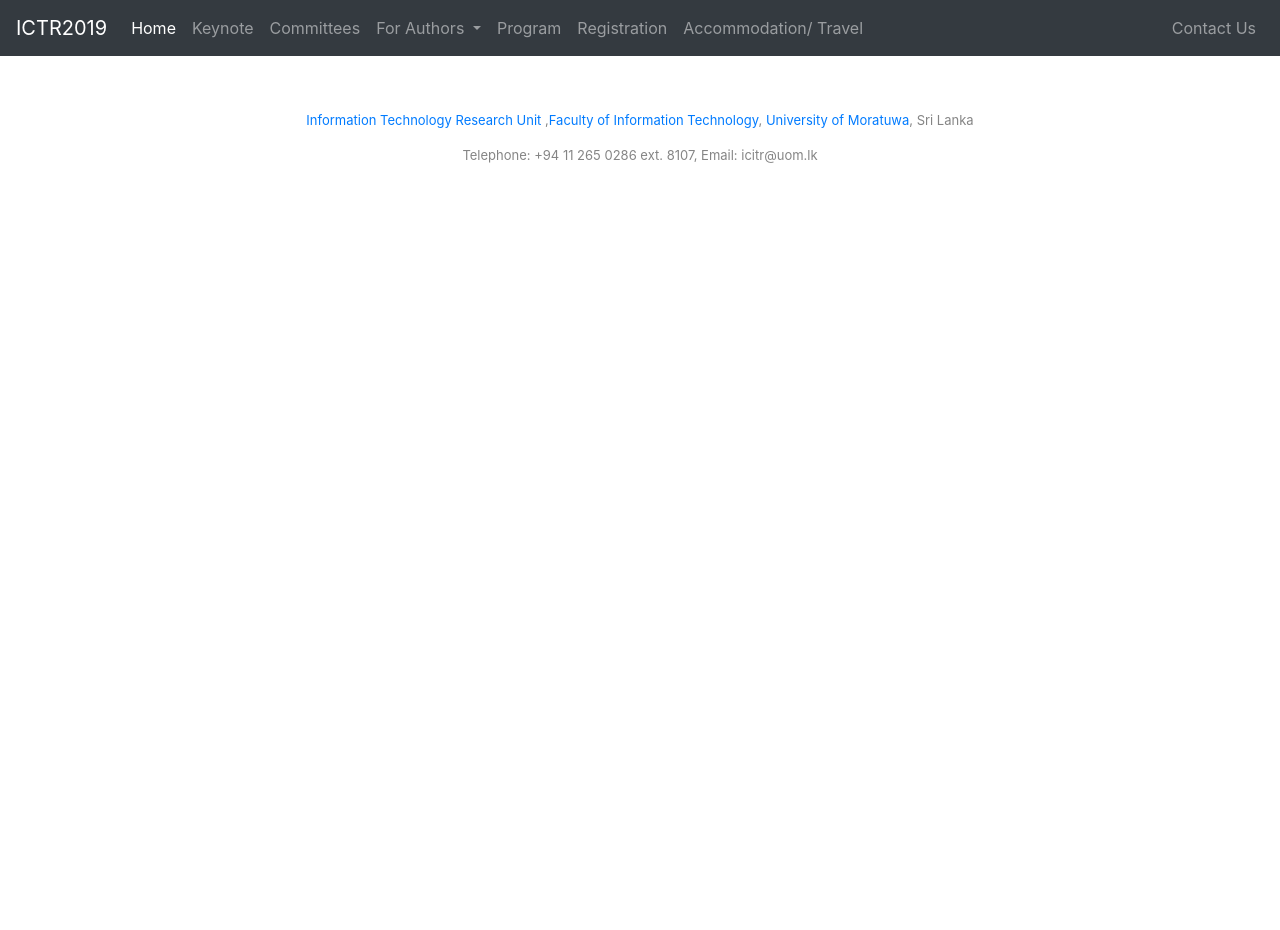
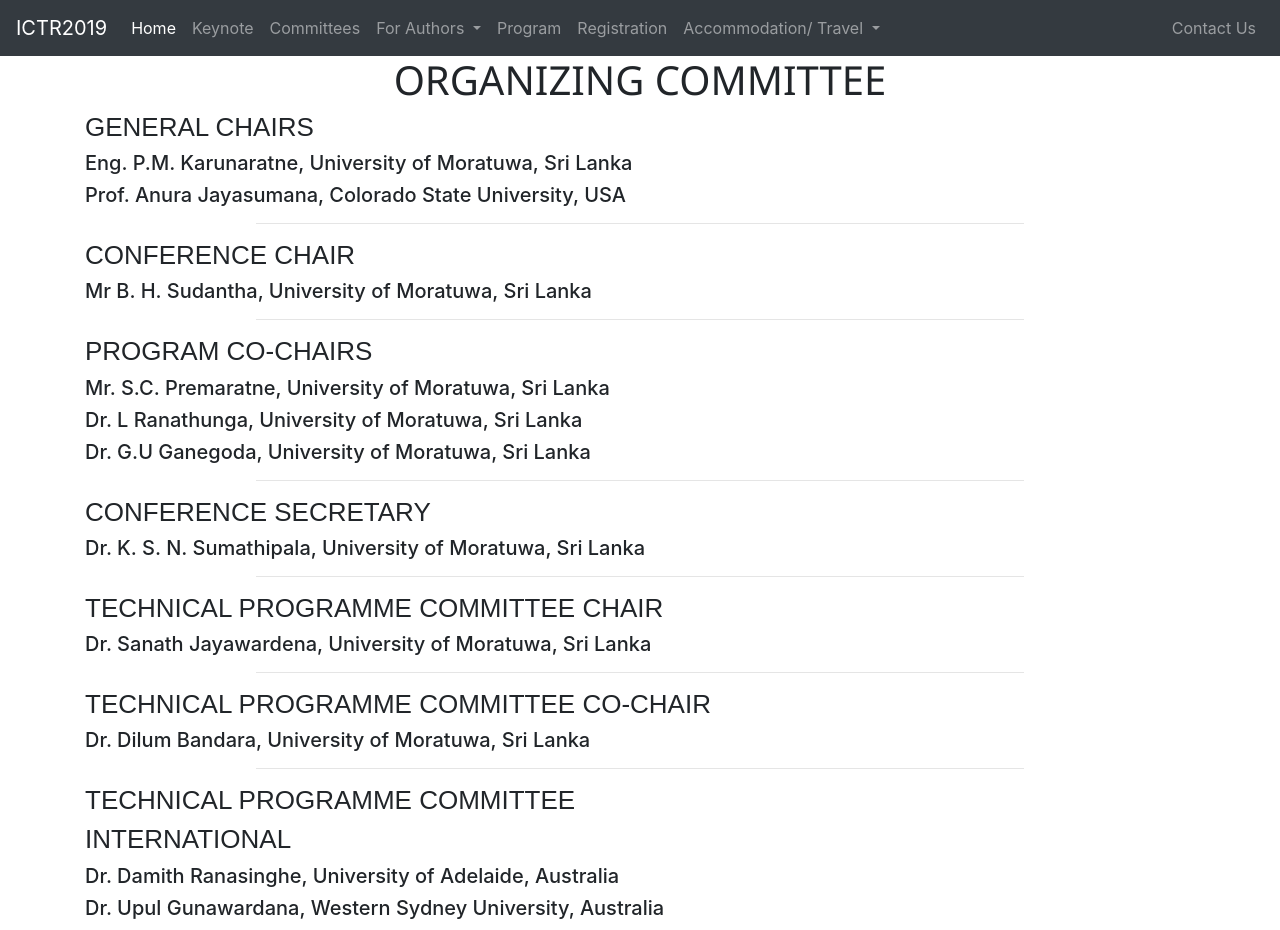
Before and after one commit to DanushkaDissanayaka/ITIRU, an Angular app: page /committees in a window 1280 px wide. Before the commit this address led to /. Shown: the top 930 px of the page. Before the commit the page ends 800 px from the top, so only its background shows below. Built offline with nearby package versions, Linux system fonts and the light colour scheme.

Commit message:
complete the keynote speakers component and committees component

```diff
--- a/src/app/app.module.ts
+++ b/src/app/app.module.ts
@@ -13,6 +13,7 @@ import { CallForPapersComponent } from './forAuthors/call-for-papers/call-for-pa
 import { ImportantDatesComponent } from './forAuthors/important-dates/important-dates.component';
 import { SubmitionGuidLineComponent } from './forAuthors/submition-guid-line/submition-guid-line.component';
 import { CammeraReayPapersComponent } from './forAuthors/cammera-reay-papers/cammera-reay-papers.component';
+import { CommitteesComponent } from './committees/committees.component';
 
 @NgModule({
   declarations: [
@@ -27,7 +28,8 @@ import { CammeraReayPapersComponent } from './forAuthors/cammera-reay-papers/cam
     KeynoteSpeakersComponent,
     ImportantDatesComponent,
     SubmitionGuidLineComponent,
-    CammeraReayPapersComponent
+    CammeraReayPapersComponent,
+    CommitteesComponent
   ],
   imports: [
     BrowserModule,
--- /dev/null
+++ b/src/app/committees/committees.component.html
@@ -0,0 +1,148 @@
+<h1 class="text-center title">ORGANIZING COMMITTEE</h1>
+<div class="container">
+  <h3 class="subtitle">GENERAL CHAIRS</h3>
+  <div>
+    <h5>Eng. P.M. Karunaratne,  University of Moratuwa, Sri Lanka</h5>
+    <h5>Prof. Anura Jayasumana, Colorado State University, USA</h5>
+  </div>
+</div>
+<hr>
+<div class="container">
+  <h3 class="subtitle">CONFERENCE CHAIR</h3>
+  <div>
+    <h5>Mr B. H. Sudantha,  University of Moratuwa, Sri Lanka</h5>
+  </div>
+</div>
+<hr>
+<div class="container">
+  <h3 class="subtitle">PROGRAM CO-CHAIRS</h3>
+  <div>
+    <h5>Mr. S.C. Premaratne,  University of Moratuwa, Sri Lanka</h5>
+    <h5>Dr. L Ranathunga,  University of Moratuwa, Sri Lanka</h5>
+    <h5>Dr. G.U Ganegoda,  University of Moratuwa, Sri Lanka</h5>
+  </div>
+</div>
+<hr>
+<div class="container">
+  <h3 class="subtitle">CONFERENCE SECRETARY</h3>
+  <div>
+    <h5>Dr. K. S. N. Sumathipala,  University of Moratuwa, Sri Lanka</h5>
+  </div>
+</div>
+<hr>
+<div class="container">
+  <h3 class="subtitle">TECHNICAL PROGRAMME COMMITTEE CHAIR</h3>
+  <div>
+    <h5>Dr. Sanath Jayawardena, University of Moratuwa, Sri Lanka</h5>
+  </div>
+</div>
+<hr>
+<div class="container">
+  <h3 class="subtitle">TECHNICAL PROGRAMME COMMITTEE CO-CHAIR</h3>
+  <div>
+    <h5>Dr. Dilum Bandara, University of Moratuwa, Sri Lanka</h5>
+  </div>
+</div>
+<hr>
+<div class="container">
+  <h3 class="subtitle">TECHNICAL PROGRAMME COMMITTEE</h3>
+  <h4 class="subtitle">INTERNATIONAL</h4>
+  <div>
+    <h5>Dr. Damith Ranasinghe, University of Adelaide, Australia</h5>
+    <h5>Dr. Upul Gunawardana, Western Sydney University, Australia</h5>
+    <h5>Prof. Jimson Mathew, Indian Institute of Technology, Patna, India</h5>
+    <h5>Prof. Chan-Yun Yang, National Taipei University, Taiwan</h5>
+    <h5>Prof. Chinthaka Premachandra, Shibaura Institute of Technology, Japan</h5>
+    <h5>Mr.Suwannit Chareen Chit , Universiti Utara Malaysia, Malaysia</h5>
+    <h5>Prof. Suhaidi Hassan, Universiti Utara Malaysia, Malaysia</h5>
+    <h5>Prof. Osman Ghazali, Universiti Utara Malaysia, Malaysia</h5>
+    <h5>Dr. Ikram Ud Din, University of Peshawar, Pakistan</h5>
+    <h5>Dr. Ibrahim Abdullahi, Ibrahim Badamasi Babangida University, Nigeria</h5>
+    <h5>Dr. Kaushal Keraminiyage, University of Huddersfield, United Kingdom</h5>
+    <h5>Dr. Thrishantha Nanayakkara, Imperial College, London</h5>
+    <h5>Dr. Naseer Alquraishi, Wasit University, Iraq</h5>
+  </div>
+  <h4 class="subtitle">LOCAL</h4>
+  <div>
+    <h5>Emeritus Professor DA Tantrigoda, University of Sri Jayewardenepura, Sri Lanka</h5>
+    <h5>Dr. Manjula Sandirigama, University of Peradeniya, Sri Lanka</h5>
+    <h5>Dr. Ruvan Weerasinghe, University of Colombo School of Computing, Sri Lanka</h5>
+    <h5>Mr. DDA Gamini University of Sri Jayewardenepura, Sri Lanka</h5>
+    <h5>Mrs. Vishaka Nanayakkara, University of Moratuwa, Sri Lanka</h5>
+    <h5>Dr. Ajantha Atukorale, University of Colombo School of Computing, Sri Lanka</h5>
+    <h5>Prof. K.P Hewagamage, University of Colombo School of Computing, Sri Lanka</h5>
+    <h5>Dr. Prasad Jayaweera, University of Sri Jayewaredenepura, Sri Lanka</h5>
+    <h5>Dr. Senaka Amarakeerthi, University of Sri Jayewaredenepura, Sri Lanka</h5>
+    <h5>Dr. HT Chaminda, Lanka Nippon BizTech Institute, Sri Lanka</h5>
+    <h5>Dr. A Dharmawansa, Wayamba University of Sri Lanaka, Sri Lanka</h5>
+    <h5>Dr. TGI Fernando, University of Sri Jayewardenepura, Sri Lanka</h5>
+    <h5>Dr. L Gunawardena, University of Sri Jayewardenepura, Sri Lanka</h5>
+    <h5>Dr. P Kalansuriya, Kothalawala Defence University, Sri Lanka</h5>
+    <h5>Dr. WKIL Wanniarachchi, University of Sri Jayewardenepura, Sri Lanka</h5>
+    <h5>Prof. A.S Karunananda, University of Moratuwa, Sri Lanka</h5>
+    <h5>Dr.M.F.M Firdhous, University of Moratuwa, Sri Lanka</h5>
+    <h5>Mr. S.C. Premaratne, University of Moratuwa, Sri Lanka</h5>
+    <h5>Dr. L Ranathunga, University of Moratuwa, Sri Lanka</h5>
+    <h5>Dr. C.R.J Amalraj, University of Moratuwa, Sri Lanka</h5>
+    <h5>Dr. S Ahangama, University of Moratuwa, Sri Lanka</h5>
+    <h5>Mr. C.P Wijesiriwardana, University of Moratuwa, Sri Lanka</h5>
+    <h5>Dr. S. Adhikari, University of Moratuwa, Sri Lanka</h5>
+    <h5>Mrs. K.A.D.T Kulawansa, University of Moratuwa, Sri Lanka</h5>
+    <h5>Dr. (Mrs.) K.S.D Fernando, University of Moratuwa, Sri Lanka</h5>
+    <h5>Dr. G.U Ganegoda, University of Moratuwa, Sri Lanka</h5>
+    <h5>Dr. (Mrs.) A.T.P Silva, University of Moratuwa, Sri Lanka</h5>
+    <h5>Dr. K. S. N. Sumathipala, University of Moratuwa, Sri Lanka</h5>
+    <h5>Dr. (Ms.) T Piyathilake, University of Moratuwa, Sri Lanka</h5>
+    <h5>Mrs. M.P. Dhanushika, University of Moratuwa, Sri Lanka</h5>
+    <h5>Mrs. W.A.S.N Wijetunge, University of Moratuwa, Sri Lanka</h5>
+    <h5>Mr. Prabath Samarasinghe, University of Sri Jayewardenepura, Sri Lanka</h5>
+    <h5>Dr. (Mrs.) T.C Sandanayake, University of Moratuwa, Sri Lanka</h5>
+    <h5>Dr. B.L.D Seneviratne, University of Moratuwa, Sri Lanka</h5>
+    <h5>Mrs. W.M.R.M Weerasinghe, University of Moratuwa, Sri Lanka</h5>
+    <h5>Ms. G.T Weerasuriya, University of Moratuwa, Sri Lanka</h5>
+  </div>
+</div>
+<hr>
+<div class="container">
+  <h3 class="subtitle">PUBLICATION COMMITTEE</h3>
+  <div>
+    <h5>Dr. (Mrs.) A.T.P Silva, University of Moratuwa, Sri Lanka</h5>
+    <h5>Mr. C.P Wijesiriwardana, University of Moratuwa, Sri Lanka</h5>
+  </div>
+</div>
+<hr>
+<div class="container">
+  <h3 class="subtitle">INDUSTRY LIAISON AND SPONSORSHIP COMMITTEE</h3>
+  <div>
+    <h5>Dr. (Mrs.) T.C Sanadanayake, University of Moratuwa, Sri Lanka</h5>
+    <h5>Dr. K. S. N. Sumathipala, University of Moratuwa,  Sri Lanka</h5>
+  </div>
+</div>
+<hr>
+<div class="container">
+  <h3 class="subtitle">PUBLICITY & PUBLIC RELATIONS COMMITTEE</h3>
+  <div>
+    <h5>Dr. S. Adhikari, University of Moratuwa, Sri Lanka</h5>
+    <h5>Mrs. N. Kudamage, University of Moratuwa, Sri Lanka</h5>
+    <h5>Ms. Uyani Jayarathne, University of Moratuwa, Sri Lanka</h5>
+  </div>
+</div>
+<hr>
+<div class="container">
+  <h3 class="subtitle">FINANCE CHAIRS</h3>
+  <div>
+    <h5>Mr. S.C. Premaratne, University of Moratuwa, Sri Lanka</h5>
+    <h5>Ms.GT Weerasuriya, University of Moratuwa, Sri Lanka</h5>
+  </div>
+</div>
+<hr>
+<div class="container">
+  <h3 class="subtitle">REGISTRATION CHAIRS</h3>
+  <div>
+    <h5>Dr. (Mrs.) S Ahangama, University of Moratuwa, Sri Lanka</h5>
+    <h5>Miss. GT Weerasuriya, University of Moratuwa, Sri Lanka</h5>
+    <h5>Ms. P Nanthakumaran, University of Moratuwa, Sri Lanka</h5>
+    <h5>Ms. M.A. Dharmara, University of Moratuwa, Sri Lanka</h5>
+  </div>
+</div>
+<hr>
--- /dev/null
+++ b/src/app/committees/committees.component.ts
@@ -0,0 +1,15 @@
+import { Component, OnInit } from '@angular/core';
+
+@Component({
+  selector: 'app-committees',
+  templateUrl: './committees.component.html',
+  styleUrls: ['./committees.component.scss']
+})
+export class CommitteesComponent implements OnInit {
+
+  constructor() { }
+
+  ngOnInit() {
+  }
+
+}
--- a/src/app/keynote-speakers/keynote-speakers.component.html
+++ b/src/app/keynote-speakers/keynote-speakers.component.html
@@ -1,7 +1,9 @@
 <div class="jumbotron">
-  <h1 class="display-4">Keynote Speakers</h1>
+  <h1 class="display-6">Keynote Speakers</h1>
+  <div class="row">
+    <div class="col-md-3 offset-md-3">
       <div class="card" style="width: 18rem;">
-    <img class="card-img-top" src="..." alt="Card image cap">
+        <img class="card-img-top" src="assets/img/Hooman_Samani.jpg" alt="Card image cap">
         <div class="card-body">
           <h5 class="card-title">Professor Hooman Samani</h5>
           <p class="card-text">Prof. Hooman Samani is the Director of the AIART Lab (Artificial Intelligence and Robotics Technology Laboratory) and an Associate Professor with the Department of Electrical Engineering, College of Electrical Engineering and Computer Science, National Taipei University, Taiwan.</p>
@@ -9,8 +11,10 @@
           <a href="#" class="btn btn-primary">Abstract</a>
         </div>
       </div>
+    </div>
+    <div class="col-md-3">
       <div class="card" style="width: 18rem;">
-    <img class="card-img-top" src="..." alt="Card image cap">
+        <img class="card-img-top" src="assets/img/Prof. Syoji.jpg" alt="Card image cap">
         <div class="card-body">
           <h5 class="card-title">Prof. Dr. Syoji Kobashi</h5>
           <p class="card-text">Prof. Dr. Syoji Kobashi is currently a Professor at University of Hyogo, a manager of Advanced Medical Engineering Research Center, University of Hyogo and an assistant Dean of Graduate School of Engineering, University of Hyogo.
@@ -20,3 +24,5 @@
         </div>
       </div>
     </div>
+  </div>
+</div>
--- a/src/app/nav-bar/nav-bar.component.html
+++ b/src/app/nav-bar/nav-bar.component.html
@@ -10,10 +10,10 @@
         <a class="nav-link" href="#">Home <span class="sr-only">(current)</span></a>
       </li>
       <li class="nav-item">
-        <a class="nav-link" href="#">Keynote</a>
+        <a class="nav-link" [routerLink]="['keynote-speakers']">Keynote</a>
       </li>
       <li class="nav-item">
-        <a class="nav-link" href="#">Committees</a>
+        <a class="nav-link" [routerLink]="['committees']">Committees</a>
       </li>
       <li class="nav-item dropdown">
         <a class="nav-link dropdown-toggle" href="#" id="navbarDropdown" role="button" data-toggle="dropdown"
@@ -35,8 +35,17 @@
       <li class="nav-item">
         <a class="nav-link" href="#">Registration</a>
       </li>
-      <li class="nav-item">
-        <a class="nav-link" href="#">Accommodation/ Travel</a>
+      <li class="nav-item dropdown">
+        <a class="nav-link dropdown-toggle" href="#" id="navbarDropdown_2" role="button" data-toggle="dropdown"
+           aria-haspopup="true" aria-expanded="false">
+          Accommodation/ Travel
+        </a>
+        <div class="dropdown-menu" aria-labelledby="navbarDropdown_2">
+          <a  [routerLink]="['callForPapers']" class="dropdown-item">Venue</a>
+          <a  [routerLink]="['important-dates']"class="dropdown-item" href="#">Travel</a>
+          <div class="dropdown-divider"></div>
+          <a [routerLink]="['Author_instructions']" class="dropdown-item" href="#">Accommodation</a>
+        </div>
       </li>
     </ul>
     <ul class="navbar-nav ml-auto">
```
Also changed, not shown: src/app/app-routing.module.ts (+9 -0 lines), src/app/committees/committees.component.scss (added), 1 other file (tests, documents, lock files or other folders). Lines whose indentation alone changed are shown as unchanged.
